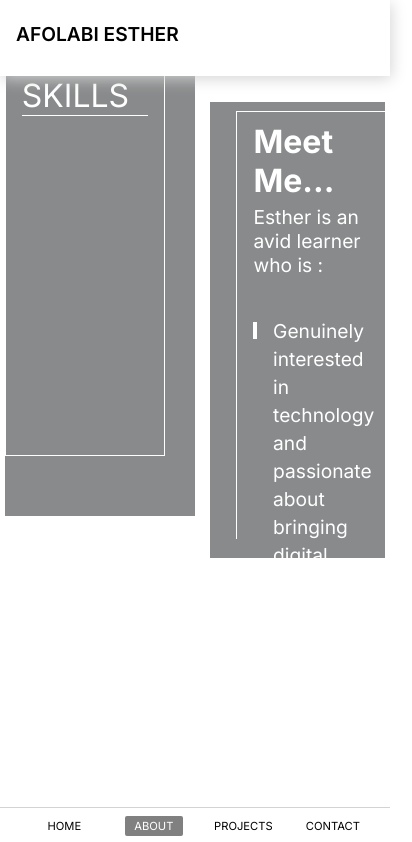
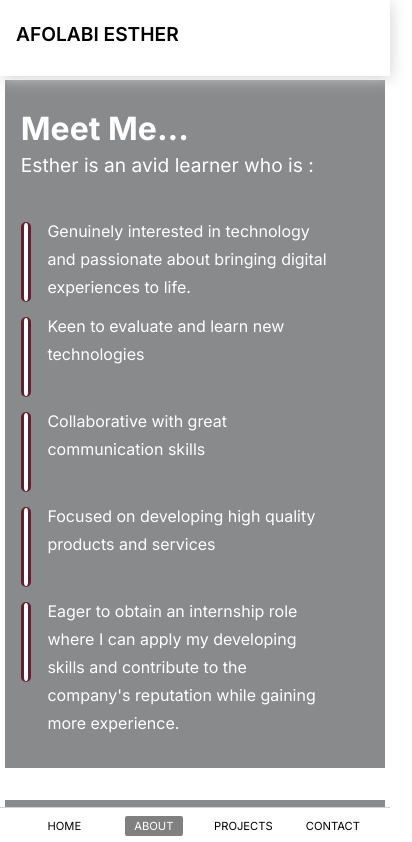
Before and after one commit to Hestia-Arc/react-portfolio, a React (Create React App) app: page /about in a window 390 px wide. Shown: the top 842 px of the page, 412 px wide, since content can reach past the window. Built offline with nearby package versions, Linux system fonts and the light colour scheme.

Commit message:
Update Mobile Responsiveness

```diff
--- a/src/App.css
+++ b/src/App.css
@@ -12,7 +12,7 @@
 /* CSS Variables */
 :root {
   /* --primary-color: rgb(235, 235, 238); */
-  /* --secondary-color: rgb(21, 21, 27); */
+  --secondary-color: grey;
   --normal-font: ;
   --bold-font: ;
 }
@@ -193,37 +193,23 @@ footer {
 .about-section {
   height: 100%;
   width: 100%;
-  /* position: relative; */
-  /* display: flex; */
-  /* flex-direction: row-reverse; */
-  /* justify-content: space-around; */
+  display: flex;
+  justify-content: space-around;
 }
 .box1 {
-  height: 75%;
+  height: 90%;
   width: 50%;
   background: rgb(136, 138, 139);
-  position: absolute;
-  top: 9%;
-  left: 0;
+  align-self: flex-start;
 }
 .box2 {
-  height: 70%;
-  width: 20%;
-  background: rgb(39, 55, 85);
-  position: absolute;
-  top: 0;
-  right: 37%;
-  z-index: 999;
-  display: none;
-}
-.box3 {
-  height: 75%;
+  height: 85%;
   width: 46%;
   background: rgb(136, 138, 139);
-  position: absolute;
-  right: 0;
-  bottom: 9%;
-  z-index: 0;
+  align-self: flex-end;
+}
+.about-photo {
+  display: none;
 }
 .about-image {
   width: 75%;
@@ -303,7 +289,7 @@ footer {
   width: 100%;
   display: flex;
   justify-content: space-between;
-
+  overflow-y: scroll;
 }
 .project-title {
   text-align: center;
@@ -317,14 +303,14 @@ footer {
   display: none;
 }
 .project-container {
-  width: 80%;
+  width: 100%;
   height: 100%;
   /* border: 1px solid black; */
 }
 .project-flex-one {
   /* border: 1px solid black; */
-  height: 60%;
-  width: 60%;
+  height: 90%;
+  width: 100%;
   display: flex;
   align-items: center;
   justify-content: space-around;
@@ -547,18 +533,40 @@ textarea {
   }
 
   /* ---------------- */
-  .icon-i {
-      top: 23%;
-      left: 4%;
-      padding: 0.4rem;
-      border-right: 2px solid #003c49;
+
+
+
+  /* About Section */
+  .about-section {
+    flex-direction: column-reverse;
+    justify-content: space-around;
+    overflow-y: scroll;
+    height: 90rem;
   }
-  .shift {
-      top: 6%;
+  .box1, .box2 {
+    width: 100%;
+    height: 43rem;
   }
-  .contact-button {
-      width: 90%;
-      border-radius: 5px;
+  .who-content {
+    margin-left: 0;
+    border: none;
+  }
+  .skill-content {
+    border: none;
+    margin-right: 0;
+    border-bottom:  1px solid #fff;
+  }
+  .line {
+    font-size: 1rem;
+  }
+  .who-dot-box {
+    height: 5rem;
+    width: 3%;
+    border-right: 3px solid rgb(95, 32, 48);
+    border-left: 3px solid rgb(95, 32, 48);
+    border-radius: 9px;
+    border-top: 1px solid rgb(95, 32, 48);
+    border-bottom: 1px solid rgb(95, 32, 48);
   }
 
 
@@ -600,29 +608,81 @@ textarea {
   /* Contact Section */
   .contact-section {
     flex-direction: column;
-    height: 33rem;
+    height: 45rem;
+    justify-content: flex-start;
   }
   .contact-column-one {
     width: 100%;
-    height: 10rem;
+    height: 7.5rem;
   }
   .contact-tag {
     font-size: 2rem;
   }
   .contact-tagline {
-    font-size: 1rem;
-    height: 62%;
+    font-size: 0.8rem;
+    height: 2.3rem;
+    padding: 0;
+    background: #fff;
+    color: grey;
+    border-right: 17px solid var(--secondary-color);
+    border-left: 17px solid var(--secondary-color);
+    border-radius: 26px;
+    border-top: 7px solid var(--secondary-color);
+    border-bottom: 7px solid var(--secondary-color);
+    margin-top: 5px;
+    display: flex;
+    justify-content: center;
+    align-items: center;
+  }
+  .contact-column-one {
+    padding: 0 10px;
   }
   .contact-column-two {
     width: 100%;
+    padding: 0 10px;
   }
   .contact-form {
     height: 25rem;
     width: 100%;
+    margin: 0 auto;
   }
   input, textarea {
-    width: 90%;
+    width: 98.4%;
+    margin: 10px 0;
   }
+  .column-one-inner {
+    height: 85%;
+    width: 100%;
+  }
+  .contact-button {
+    width: 41%;
+    border-radius: 5px;
+    margin: 10px 5px;
+    height: 9%;
+}
+.input-i {
+  padding-left: 13.3%;
+}
+.icon-i {
+  top: 15%;
+  left: 2%;
+  padding: 0.4rem;
+  border-right: 2px solid #003c49;
+}
+.shift {
+  top: 6%;
+}
+.icon-i-message {
+  left: 3%;
+  padding-right: 11px;
+  border-right:  2px solid #003c49;
+}
+.input-i-message {
+  padding-left: 14%;
+}
+
+
+
 }
 
 /* Tablet */
--- a/src/components/About.js
+++ b/src/components/About.js
@@ -11,10 +11,12 @@ export default function About() {
                 <div className='skill-content-header'>SKILLS</div>
             </div>
         </div>
+
         <div className='box2'>
-            <img src={myPicture} alt="Esther" className="about-image" />
-        </div>
-        <div className='box3'>
+            <div className='about-photo'>
+                <img src={myPicture} alt="Esther" className="about-image" />
+            </div>
+
             <div className="who-content">
                 <h2 className="who-tag"> Meet Me...</h2>
                 <div className='who-tag2'>Esther is an avid learner who is :</div> <br />
@@ -60,10 +62,7 @@ export default function About() {
             <div className='about-left-tag'><NavLink to='service'>SERVICES</NavLink></div>
         </div> */}
 
-        {/* container2
-        <div className='right'>
-            <Outlet />
-        </div> */}
+
 
     </div>
   )
```
